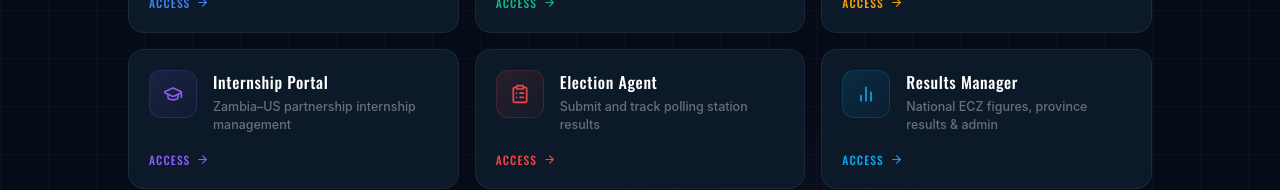
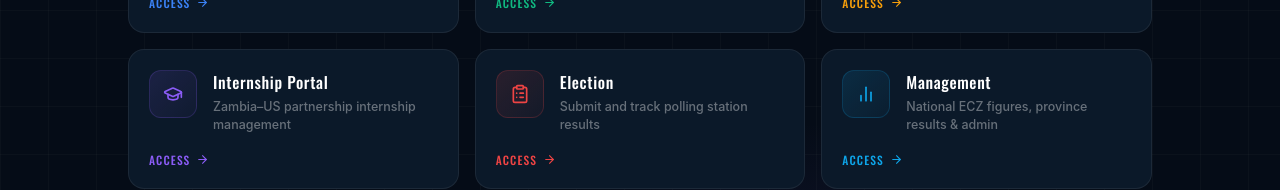
Before and after one commit to vincentkafula/Build-one-Zambia, a React (Vite) app in the folder frontend/: page /dashboard-login in a window 1280 px wide. Shown: the part 422-612 px from the top of the page. Built offline with nearby package versions, Linux system fonts and the light colour scheme; no server answers.

Commit message:
rename: Election Agent -> Election, Results Manager -> Management

```diff
--- a/frontend/src/app/pages/DashboardLogin.tsx
+++ b/frontend/src/app/pages/DashboardLogin.tsx
@@ -63,7 +63,7 @@
   },
   {
     id: 'agent',
-    title: 'Election Agent',
+    title: 'Election',
     description: 'Submit and track polling station results',
     icon: ClipboardList,
     color: '#ef4444',
@@ -71,7 +71,7 @@
   },
   {
     id: 'manager',
-    title: 'Results Manager',
+    title: 'Management',
     description: 'National ECZ figures, province results & admin',
     icon: BarChart2,
     color: '#0ea5e9',
--- a/frontend/src/app/pages/dashboards/ElectionAgentDashboard.tsx
+++ b/frontend/src/app/pages/dashboards/ElectionAgentDashboard.tsx
@@ -33,7 +33,7 @@
     sections: ['overview', 'voter-verify', 'enter-results', 'submitted', 'live-streams', 'personal-details', 'security'],
   },
   election_agent: {
-    label: 'Election Agent',
+    label: 'Election',
     color: RED,
     sections: ['overview', 'voter-verify', 'enter-results', 'submitted', 'live-streams', 'personal-details', 'security'],
   },
--- a/frontend/src/app/pages/dashboards/ManagerDashboard.tsx
+++ b/frontend/src/app/pages/dashboards/ManagerDashboard.tsx
@@ -285,7 +285,7 @@
   const [manager, setManager] = useState({
     firstName: electionUser?.name?.split(' ')[0] ?? 'Dr. Grace',
     lastName: electionUser?.name?.split(' ').slice(1).join(' ') ?? 'Mulenga',
-    role: ROLE_LABELS[electionUser?.role] ?? 'National Results Manager',
+    role: ROLE_LABELS[electionUser?.role] ?? 'National Management',
     phone: electionUser?.phone ?? '+260 977 500 600',
     email: electionUser?.email ?? 'g.mulenga@manager.boz.zm',
     province: electionUser?.scopeName ?? 'National',
@@ -568,7 +568,7 @@
   return (
     <DashboardShell
       accentColor={A}
-      title="Results Manager"
+      title="Management"
       subtitle="BOZ NATIONAL DASHBOARD"
       user={{ name: `${manager.firstName} ${manager.lastName}`, role: manager.role, id: manager.staffId }}
       navGroups={NAV}
--- a/frontend/src/app/pages/main/PagesPage.tsx
+++ b/frontend/src/app/pages/main/PagesPage.tsx
@@ -194,12 +194,12 @@
     color: '#7c3aed',
     pages: [
       {
-        icon: ClipboardList, title: 'Election Agent Dashboard', path: '/dashboard-login',
+        icon: ClipboardList, title: 'Election Dashboard', path: '/dashboard-login',
         desc: 'Secure portal for accredited BOZ polling agents — submit verified results, verify voter cards, and receive notices from ward supervisors. Password required.',
         sub: [],
       },
       {
-        icon: Shield, title: 'Results Manager Dashboard', path: '/dashboard-login',
+        icon: Shield, title: 'Management Dashboard', path: '/dashboard-login',
         desc: 'Multi-tier management dashboard for ward, constituency, district, provincial, and national managers — approve results, compare ECZ figures, send notices. Password required.',
         sub: [],
       },
```
